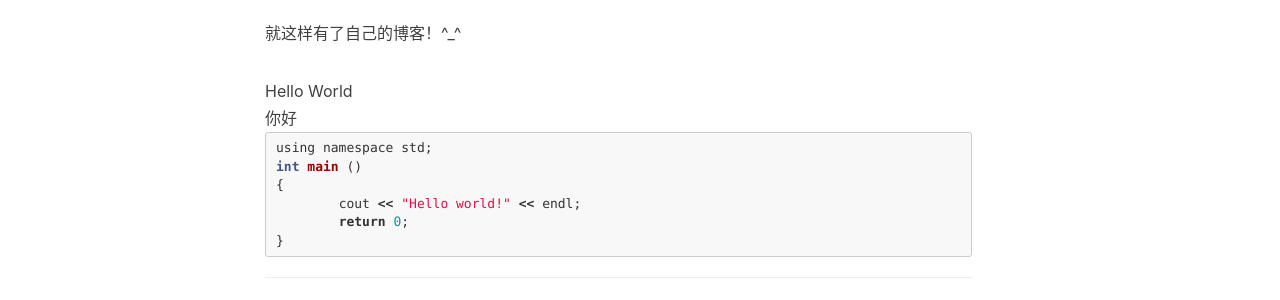
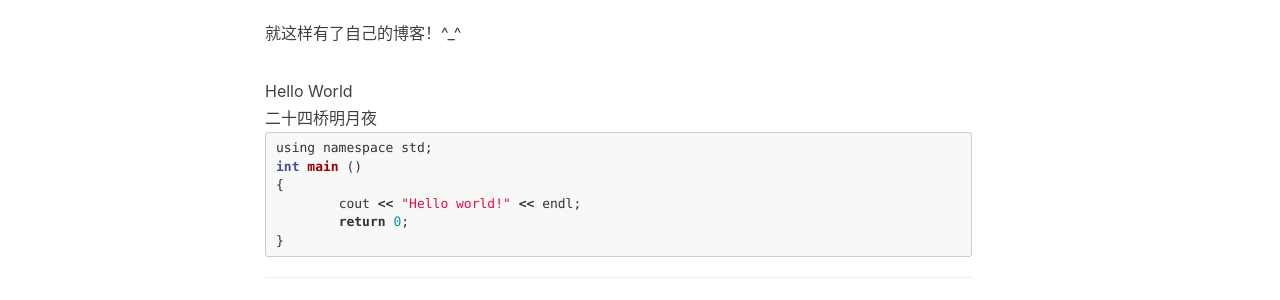
Before and after one commit to dyhube/dyhube.github.io, a Jekyll site: the page built from _posts/2016-05-06-HelloWorld.md, in a window 1280 px wide. Shown: the part 678-978 px from the top of the page. Built offline with Jekyll 4.4.1, drawn with Linux system fonts in a browser that asks for light colours; nearby versions of some CDN libraries; comment, search, counter and statistics services are not loaded; a style sheet for code colours, icons or effects is not loaded.

Commit message:
Update 2016-05-06-HelloWorld.md

```diff
--- a/_posts/2016-05-06-HelloWorld.md
+++ b/_posts/2016-05-06-HelloWorld.md
@@ -22,7 +22,7 @@ tags:
 <div class="css8A36A8B5067E3F6D">Hello World</div>
 
 <link href='https://www.hanyi.studio/WebFonts/C3DB971E-443B-4D37-887D-530EE441EB6B/201704/css/42A4208571536B6C.css' rel='stylesheet' type='text/css'/>
-<div class="css42A4208571536B6C">你好</div>
+<div class="css42A4208571536B6C">二十四桥明月夜</div>
 
 {% highlight c %}
 using namespace std;
```
